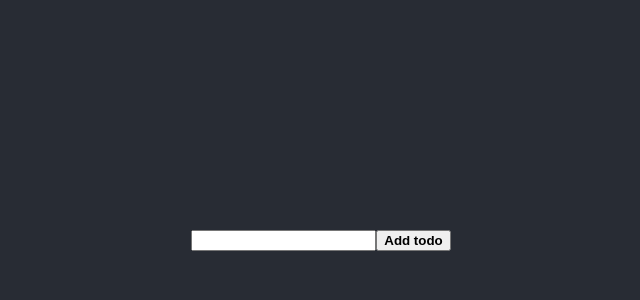
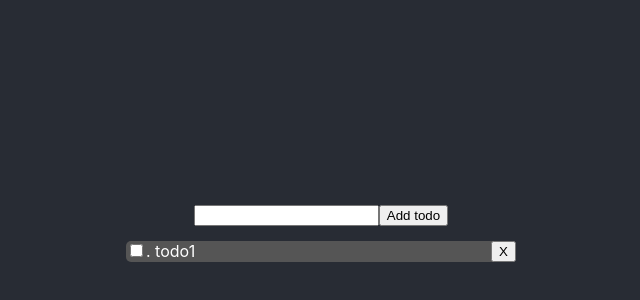
Before and after one commit to svlipatnikov/react-test, a React (Create React App) app: page / in a window 1280 px wide. Shown: the part 160-460 px from the top of the page, without its empty margins (319-959 px from the left). Built offline with nearby package versions, Linux system fonts and the light colour scheme.

Commit message:
add todo3

```diff
--- a/src/App.js
+++ b/src/App.js
@@ -1,7 +1,8 @@
 import './App.css'
 // import Counter from './SimpleCounter/Counter'
 // import ToDoApp from './TodoCcomponent/ToDoApp'
-import ToDoApp from './TodoFcomponent/TodoApp'
+// import ToDoApp from './TodoFcomponent/TodoApp'
+import ToDoApp from './Todo3/Todo3'
 
 function App() {
   return (
--- /dev/null
+++ b/src/Todo3/Form.js
@@ -0,0 +1,22 @@
+import React, { useState } from 'react'
+
+export default function Form({ addTodo }) {
+  const [inputText, setInputText] = useState('')
+
+  const submit = (e) => {
+    e.preventDefault()
+    addTodo(inputText)
+    setInputText('')
+  }
+
+  return (
+    <form onSubmit={submit}>
+      <input
+        value={inputText}
+        type="text"
+        onChange={(e) => setInputText(e.target.value)}
+      ></input>
+      <button>Add todo</button>
+    </form>
+  )
+}
--- /dev/null
+++ b/src/Todo3/Todo3.js
@@ -0,0 +1,28 @@
+import React, { useState } from 'react'
+import Form from './Form'
+import TodoList from './TodoList'
+
+export default function Todo3() {
+  const [todoArr, setTodoArr] = useState([{ text: 'todo1', done: false }])
+
+  const delTodo = (id) => {
+    setTodoArr((lastArr) => lastArr.filter((todo, index) => id !== index))
+  }
+
+  const addTodo = (todoText) => {
+    setTodoArr((lastArr) => [...lastArr, { text: todoText, done: false }])
+  }
+
+  const doneTodo = (id) => {
+    const newArr = [...todoArr]
+    newArr[id].done = !newArr[id].done
+    setTodoArr(newArr)
+  }
+
+  return (
+    <div>
+      <Form addTodo={addTodo} />
+      <TodoList todoArr={todoArr} delTodo={delTodo} doneTodo={doneTodo} />
+    </div>
+  )
+}
--- /dev/null
+++ b/src/Todo3/TodoItem.js
@@ -0,0 +1,30 @@
+import React from 'react'
+
+const todoStyles = {
+  border: '1px none #ccc',
+  borderRadius: '5px',
+  backgroundColor: '#555',
+  display: 'flex',
+  justifyContent: 'space-between',
+  margin: '5px',
+}
+
+const doneStyle = {
+  textDecoration: 'line-through',
+}
+
+export default function todoItem({ todo, index, delTodo, doneTodo }) {
+  return (
+    <li style={todoStyles}>
+      <span style={todo.done ? doneStyle : {}}>
+        <input
+          type="checkbox"
+          checked={todo.done}
+          onChange={() => doneTodo(index)}
+        ></input>
+        {(index + 1, '. ' + todo.text)}
+      </span>
+      <button onClick={() => delTodo(index)}>X</button>
+    </li>
+  )
+}
--- /dev/null
+++ b/src/Todo3/TodoList.js
@@ -0,0 +1,27 @@
+import React from 'react'
+import TodoItem from './TodoItem'
+
+const listStyles = {
+  listStyle: 'none',
+  margin: '5px',
+  padding: '5px',
+  width: '400px',
+}
+
+export default function TodoList({ todoArr, delTodo, doneTodo }) {
+  return (
+    <ul style={listStyles}>
+      {todoArr.map((todo, index) => {
+        return (
+          <TodoItem
+            todo={todo}
+            index={index}
+            key={index}
+            delTodo={delTodo}
+            doneTodo={doneTodo}
+          />
+        )
+      })}
+    </ul>
+  )
+}
```
Also changed, not shown: 1 other file (tests, documents, lock files or other folders).
